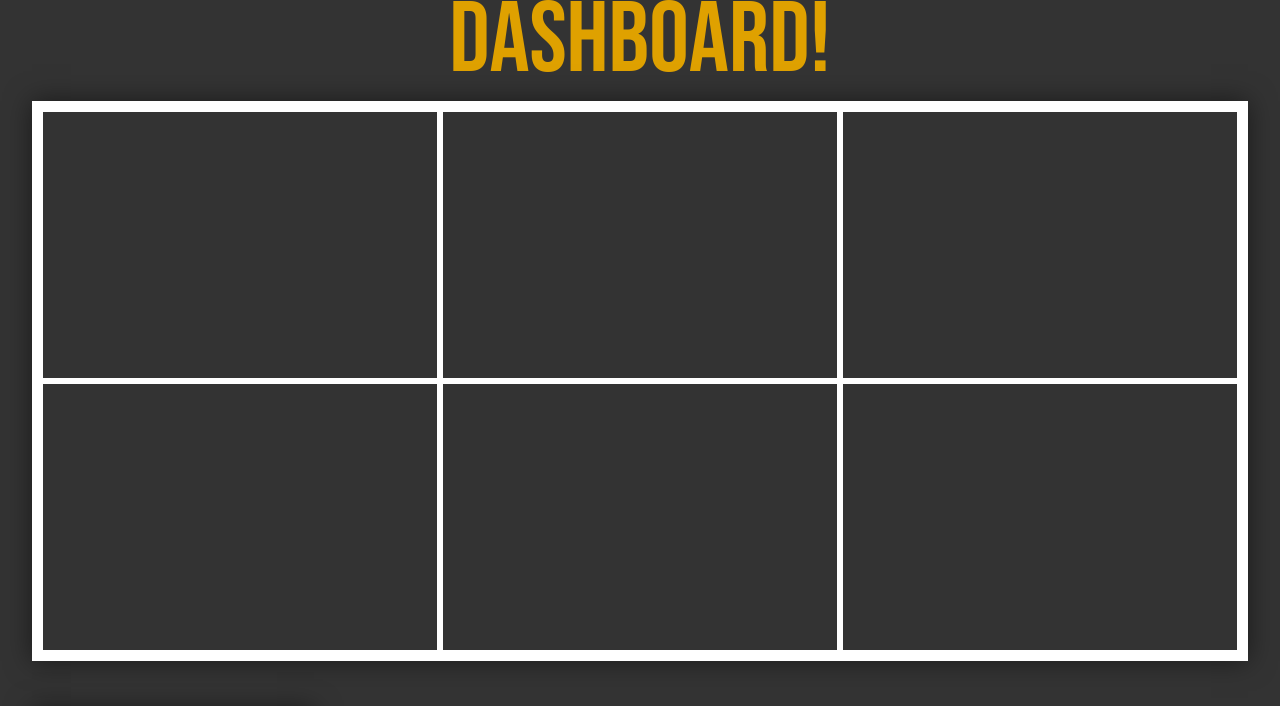
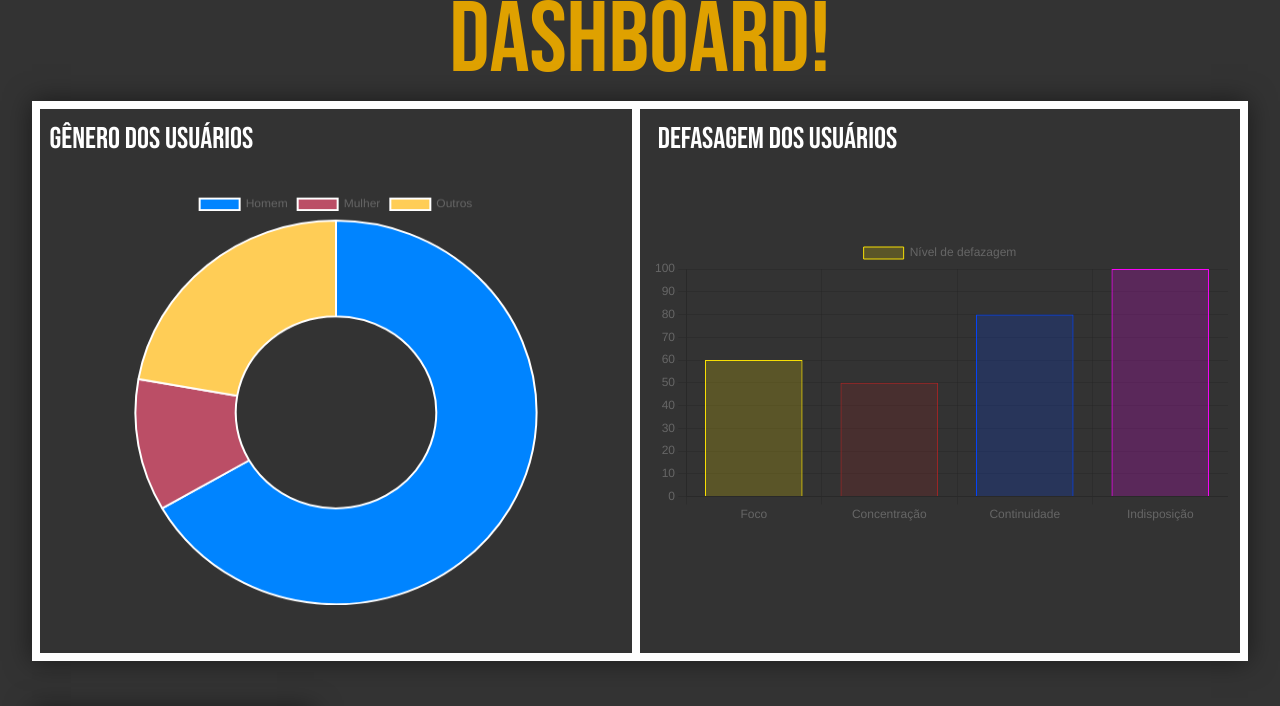
Before and after one commit to pedro-ueda/projeto-pessoal, a website: page public/dashboard.html in a window 1280 px wide. Shown: the part 83-789 px from the top of the page. Drawn offline with nearby package versions, Linux system fonts and the light colour scheme.

Commit message:
introdução com o chart js

```diff
--- a/public/css/dashboard.css
+++ b/public/css/dashboard.css
@@ -165,18 +165,15 @@ body {
     height: 70vh;
     border: solid 8px #FFF;
     margin: 0 auto;
-    flex-direction: column;
-}
-
-.box-divisoria-graficos {
-    width: 100%;
-    height: 50%;
 }
 
 .box-grafico {
-    width: 36%;
+    width: 50%;
     height: 100%;
-    border: solid 3px #FFF;
+    border-right: solid 8px #FFF;
+    flex-direction: column;
+    padding: 1%;
+    align-items: center;
 }
 
 .box-grafico-auto-estima {
@@ -215,3 +212,32 @@ body {
     text-align: justify;
     margin-bottom: 5vh;
 }
+
+.box-grafico H3 {
+    color: #FFF;
+    margin-left: -65%;
+    font-size: 30px;
+    width: fit-content;
+}
+
+.sem-borda h3 {
+    color: #FFF;
+    font-size: 30px;
+    width: fit-content;
+    margin-left: 1%;
+}
+
+.sem-borda {
+    border: none;
+}
+
+/* CHART JS */
+
+#grafico-genero {
+    max-height: 80%;
+    margin-top: 4vh;
+}
+
+#grafico-defasagem {
+    margin-top: 10vh;
+}
--- a/public/dashboard.html
+++ b/public/dashboard.html
@@ -61,19 +61,20 @@
 
         <div class="box-maior-graficos sombra flex">
 
-            <div class="box-divisoria-graficos flex">
-                <div class="box-grafico"></div>
-                <div class="box-grafico"></div>
-                <div class="box-grafico"></div>
+            <div class="box-grafico flex">
+
+                <h3 class="bebas-neue-regular">GÊNERO DOS USUÁRIOS</h3>
+
+                <canvas id="grafico-genero"></canvas>
             </div>
 
-            <div class="box-divisoria-graficos flex">
-                <div class="box-grafico"></div>
-                <div class="box-grafico"></div>
-                <div class="box-grafico"></div>
+            <div class="box-grafico sem-borda">
+
+                <h3 class="bebas-neue-regular">DEFASAGEM DOS USUÁRIOS</h3>
+
+                <canvas id="grafico-defasagem"></canvas>
             </div>
         </div>
-
     </div>
 
     <div class="flex">
@@ -95,10 +96,19 @@
         <h3 class="bebas-neue-regular">VOCÊ <span style="color: #DFA100;">PODE</span> ALCANÇAR ISSO!</h3>
 
         <p class="texto-motivacional inter-500">
-            Lorem ipsum dolor sit amet, consectetur adipisicing elit. Cumque laudantium minima at cupiditate, enim voluptates nemo odit modi minus reprehenderit quia omnis maxime doloribus quam incidunt adipisci assumenda. Eveniet, maxime?Lorem ipsum dolor sit amet, consectetur adipisicing elit. Cumque laudantium minima at cupiditate, enim voluptates nemo odit modi minus reprehenderit quia omnis maxime doloribus quam incidunt adipisci assumenda. Eveniet, maxime?Lorem ipsum dolor sit amet, consectetur adipisicing elit. Cumque laudantium minima at cupiditate, enim voluptates nemo odit modi minus reprehenderit quia omnis maxime doloribus quam incidunt adipisci assumenda. Eveniet, maxime?Lorem ipsum dolor sit amet, consectetur adipisicing elit. Cumque laudantium minima at cupiditate, enim voluptates nemo odit modi minus reprehenderit quia omnis maxime doloribus quam incidunt adipisci assumenda. Eveniet, maxime?
+            Lorem ipsum dolor sit amet, consectetur adipisicing elit. Cumque laudantium minima at cupiditate, enim
+            voluptates nemo odit modi minus reprehenderit quia omnis maxime doloribus quam incidunt adipisci assumenda.
+            Eveniet, maxime?Lorem ipsum dolor sit amet, consectetur adipisicing elit. Cumque laudantium minima at
+            cupiditate, enim voluptates nemo odit modi minus reprehenderit quia omnis maxime doloribus quam incidunt
+            adipisci assumenda. Eveniet, maxime?Lorem ipsum dolor sit amet, consectetur adipisicing elit. Cumque
+            laudantium minima at cupiditate, enim voluptates nemo odit modi minus reprehenderit quia omnis maxime
+            doloribus quam incidunt adipisci assumenda. Eveniet, maxime?Lorem ipsum dolor sit amet, consectetur
+            adipisicing elit. Cumque laudantium minima at cupiditate, enim voluptates nemo odit modi minus reprehenderit
+            quia omnis maxime doloribus quam incidunt adipisci assumenda. Eveniet, maxime?
         </p>
 
-        <h3 style="font-size: 50px;" class="bebas-neue-regular">COMECE AGORA A TREINAR E VEJA A <span style="color: #DFA100;">DIFERENÇA</span> NA SUA VIDA!</h3>
+        <h3 style="font-size: 50px;" class="bebas-neue-regular">COMECE AGORA A TREINAR E VEJA A <span
+                style="color: #DFA100;">DIFERENÇA</span> NA SUA VIDA!</h3>
     </div>
 
 </body>
@@ -106,3 +116,66 @@
 </html>
 
 <script src="./js/dashboard.js"></script>
+<script src="https://cdn.jsdelivr.net/npm/chart.js"></script>
+
+<script>
+    const genero = document.getElementById('grafico-genero');
+
+    const dataGenero = {
+        labels: [
+            'Homem',
+            'Mulher',
+            'Outros',
+        ],
+        datasets: [{
+            data: [300, 50, 100],
+            backgroundColor: [
+                'rgb(0, 132, 255)',
+                'rgb(187, 78, 102)',
+                'rgb(255, 205, 86)'
+            ]
+        }]
+    };
+
+    const configGenero = {
+        type: 'doughnut',
+        data: dataGenero,
+    };
+
+    new Chart(genero, configGenero);
+
+    const defasagem = document.getElementById('grafico-defasagem');
+
+    const dataDefasagem = {
+        labels: [
+            'Foco',
+            'Concentração',
+            'Continuidade',
+            'Indisposição',
+        ],
+        datasets: [{
+            label: 'Nível de defazagem',
+            data: [60, 50, 80, 100],
+            backgroundColor: [
+                'rgb(247, 223, 4, 0.2)',
+                'rgb(160, 38, 38, 0.2)',
+                'rgb(4, 68, 247, 0.2)',
+                'rgb(247, 4, 247, 0.2)',
+            ],
+            borderColor: [
+                'rgb(247, 223, 4)',
+                'rgb(160, 38, 38)',
+                'rgb(4, 68, 247)',
+                'rgb(247, 4, 247)',
+            ],
+            borderWidth: 1
+        }]
+    };
+
+    const configDefasagem = {
+        type: 'bar',
+        data: dataDefasagem,
+    };
+
+    new Chart(defasagem, configDefasagem);
+</script>
--- a/src/routes/dados.js
+++ b/src/routes/dados.js
@@ -8,9 +8,4 @@ router.post("/cadastrar", function (req, res) {
     dadosController.cadastrar(req, res);
 });
 
-router.get("/listar", function (req, res) {
-    // função a ser chamada quando acessar /dados/listar
-    dadosController.listar(req, res);
-});
-
 module.exports = router;
```
Also changed, not shown: package.json (+15 -0 lines), src/controllers/dadosController.js (+0 -10 lines), src/models/dadosModel.js (+1 -10 lines).
